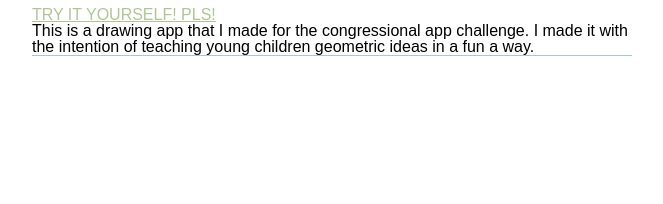
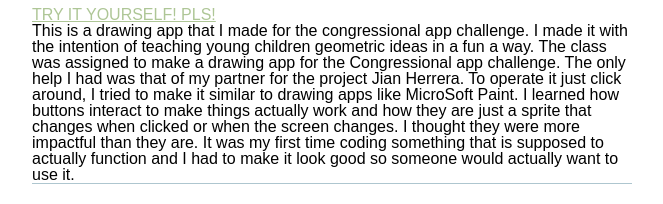
Before and after one commit to brehs/APCS-Project-Site, a plain HTML site: page index.html in a window 1280 px wide. Shown: the part 2134-2338 px from the top of the page, without its empty margins (308-971 px from the left). Before the commit the page ends 2210 px from the top, so only its background shows below. Drawn offline with Linux system fonts and the light colour scheme.

Commit message:
Update index.html

```diff
--- a/index.html
+++ b/index.html
@@ -49,7 +49,7 @@
         <iframe allowfullscreen allow="geolocation; microphone; camera" frameBorder=0 src="https://snap.berkeley.edu/embed?project=DrawSumn&user=imateo&showTitle=true&showAuthor=true&editButton=true&pauseButton=true" width="480" height="390"></iframe>
         <h2>Congressional App Challenge Drawing App</h2>
         <p><a href="https://snap.berkeley.edu/snap/snap.html#present:Username=imateo&ProjectName=DrawSumn">TRY IT YOURSELF! PLS!</a></p>
-        <p>This is a drawing app that I made for the congressional app challenge. I made it with the intention of teaching young children geometric ideas in a fun a way. </p>
+        <p>This is a drawing app that I made for the congressional app challenge. I made it with the intention of teaching young children geometric ideas in a fun a way. The class was assigned to make a drawing app for the Congressional app challenge. The only help I had was that of my partner for the project Jian Herrera. To operate it just click around, I tried to make it similar to drawing apps like MicroSoft Paint. I learned how buttons interact to make things actually work and how they are just a sprite that changes when clicked or when the screen changes. I thought they were more impactful than they are. It was my first time coding something that is supposed to actually function and I had to make it look good so someone would actually want to use it.</p>
         <div class="clear"></div>
     </div>
 </div>
```
